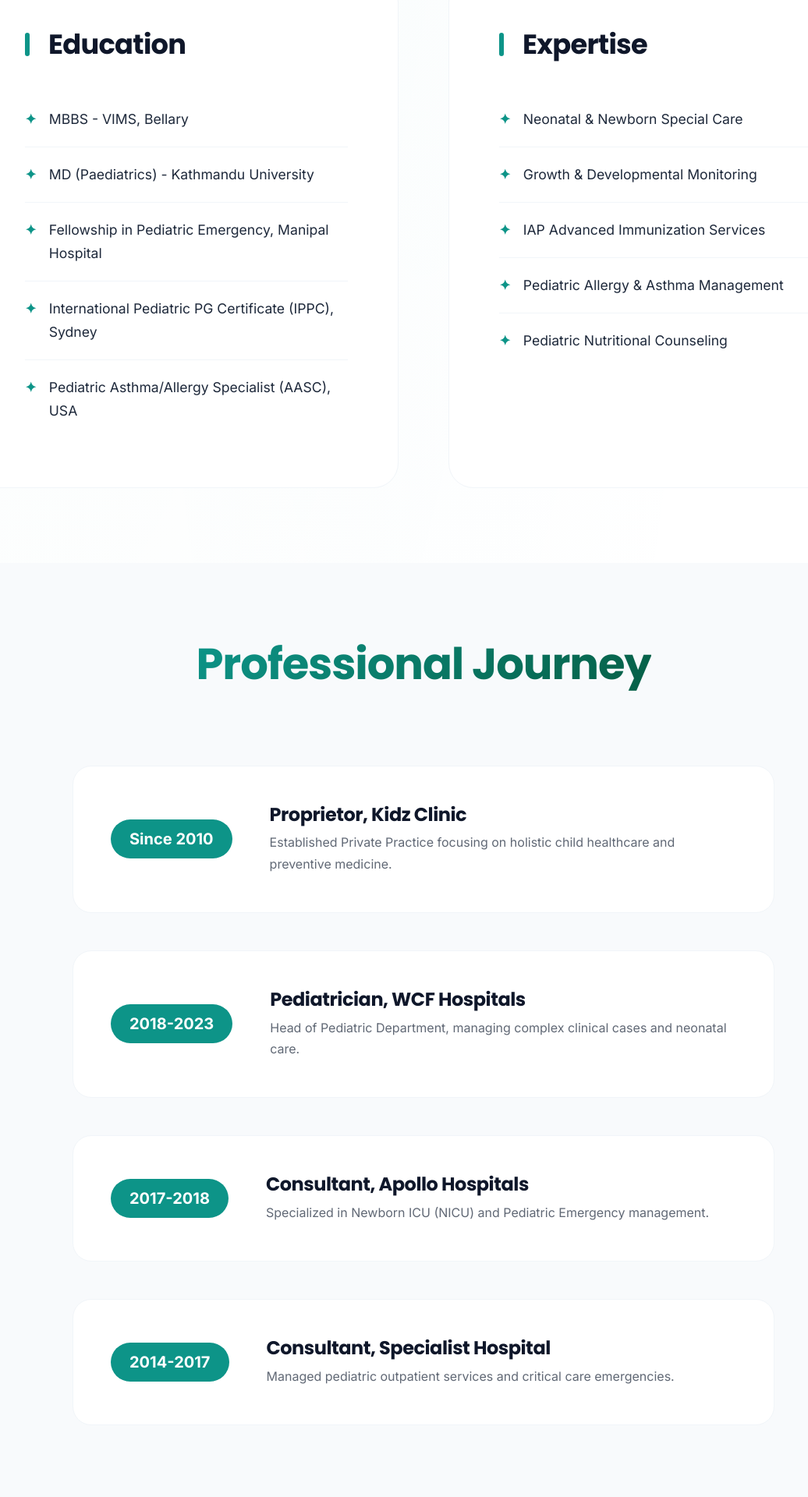
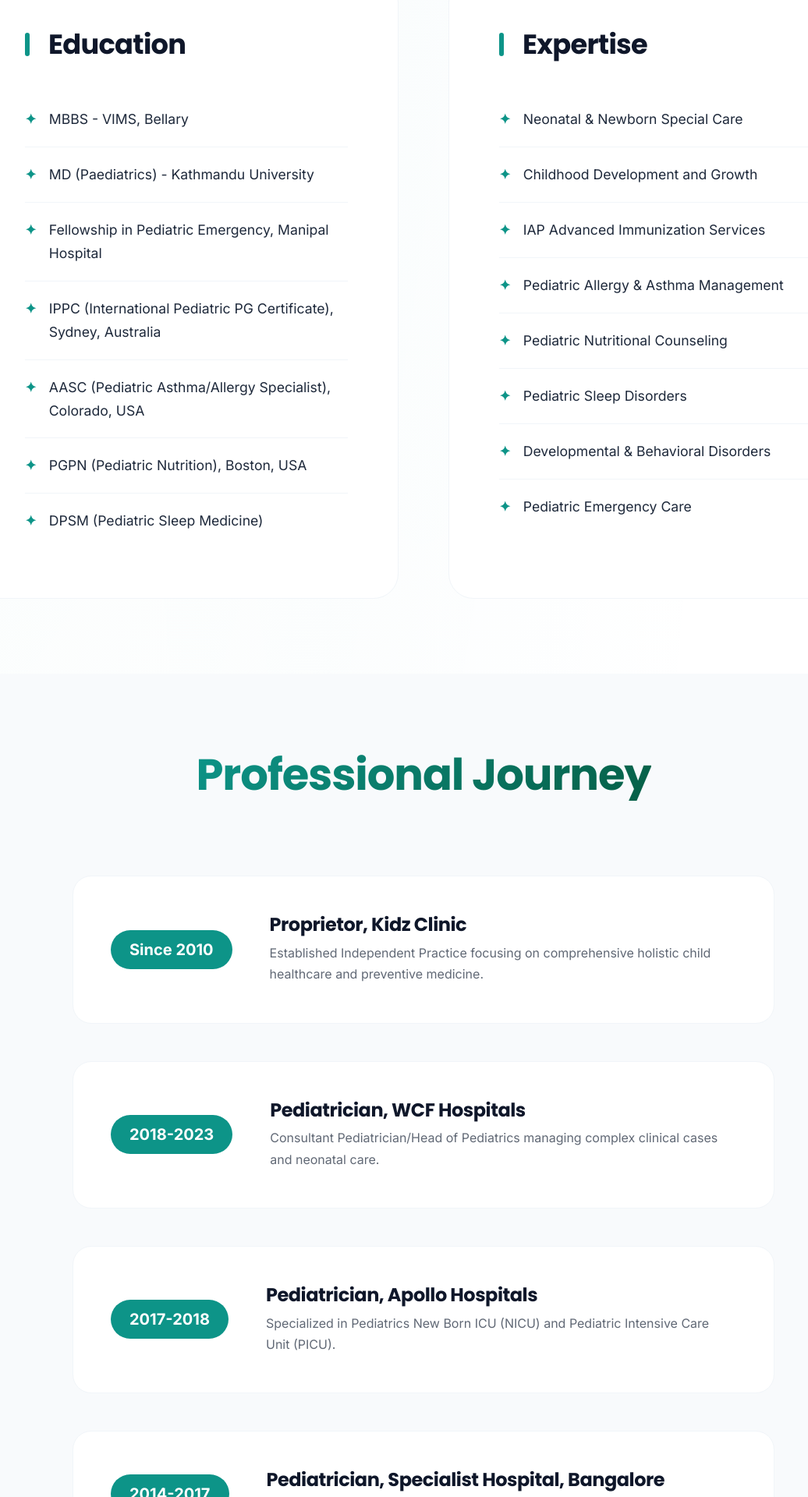
Before and after one commit to bselvakumaar/drstpushpa, a React (Vite) app: page /about in a window 1280 px wide. Shown: the part 1197-3117 px from the top of the page at 78% size, without its empty margins (97-1133 px from the left). Built offline with nearby package versions, Linux system fonts and the light colour scheme.

Commit message:
Update branding to Kidz Clinic and restore Doctor journey details

```diff
--- a/src/components/Footer.jsx
+++ b/src/components/Footer.jsx
@@ -72,7 +72,7 @@ const Footer = () => {
         <FooterSection>
           <h3>Contact Info</h3>
           <p>📞 +91 95662 93322</p>
-          <p>📧 drstpushpakidzclinic@gmail.com</p>
+          <p>📧 admin@drstpushpa.com</p>
           <p>📍 Kidz Clinic</p>
           <p style={{ paddingLeft: '1.5rem', marginTop: '-0.5rem' }}>ASR Complex, No.41 & 42, 89/5, Prakruthi Township, 1st Block, Horamavu Agara Main Road, Bangalore, Karnataka 560043.</p>
         </FooterSection>
--- a/src/pages/About.jsx
+++ b/src/pages/About.jsx
@@ -295,10 +295,12 @@ const TimelineItem = styled.div`
 
 const About = () => {
   const timelineItems = [
-    { year: 'Since 2010', title: 'Proprietor, Kidz Clinic', text: 'Established Private Practice focusing on holistic child healthcare and preventive medicine.' },
-    { year: '2018-2023', title: 'Pediatrician, WCF Hospitals', text: 'Head of Pediatric Department, managing complex clinical cases and neonatal care.' },
-    { year: '2017-2018', title: 'Consultant, Apollo Hospitals', text: 'Specialized in Newborn ICU (NICU) and Pediatric Emergency management.' },
-    { year: '2014-2017', title: 'Consultant, Specialist Hospital', text: 'Managed pediatric outpatient services and critical care emergencies.' },
+    { year: 'Since 2010', title: 'Proprietor, Kidz Clinic', text: 'Established Independent Practice focusing on comprehensive holistic child healthcare and preventive medicine.' },
+    { year: '2018-2023', title: 'Pediatrician, WCF Hospitals', text: 'Consultant Pediatrician/Head of Pediatrics managing complex clinical cases and neonatal care.' },
+    { year: '2017-2018', title: 'Pediatrician, Apollo Hospitals', text: 'Specialized in Pediatrics New Born ICU (NICU) and Pediatric Intensive Care Unit (PICU).' },
+    { year: '2014-2017', title: 'Pediatrician, Specialist Hospital, Bangalore', text: 'Consultant Pediatrician and Head of Pediatrics department.' },
+    { year: '2014-2017', title: 'Pediatrician, Ovum Hospitals, Bangalore', text: 'Consultant Pediatrician and Head of Pediatrics Emergencies.' },
+    { year: '2010-2014', title: 'Pediatrician, Manipal Hospitals, Bangalore', text: 'Pediatrics Specialist in Pediatric Emergencies, PICU and Neonatal ICU (NICU).' },
   ];
 
   return (
@@ -342,18 +344,23 @@ const About = () => {
             <li>MBBS - VIMS, Bellary</li>
             <li>MD (Paediatrics) - Kathmandu University</li>
             <li>Fellowship in Pediatric Emergency, Manipal Hospital</li>
-            <li>International Pediatric PG Certificate (IPPC), Sydney</li>
-            <li>Pediatric Asthma/Allergy Specialist (AASC), USA</li>
+            <li>IPPC (International Pediatric PG Certificate), Sydney, Australia</li>
+            <li>AASC (Pediatric Asthma/Allergy Specialist), Colorado, USA</li>
+            <li>PGPN (Pediatric Nutrition), Boston, USA</li>
+            <li>DPSM (Pediatric Sleep Medicine)</li>
           </ul>
         </InfoCard>
         <InfoCard>
           <h3>Expertise</h3>
           <ul>
             <li>Neonatal & Newborn Special Care</li>
-            <li>Growth & Developmental Monitoring</li>
+            <li>Childhood Development and Growth</li>
             <li>IAP Advanced Immunization Services</li>
             <li>Pediatric Allergy & Asthma Management</li>
             <li>Pediatric Nutritional Counseling</li>
+            <li>Pediatric Sleep Disorders</li>
+            <li>Developmental & Behavioral Disorders</li>
+            <li>Pediatric Emergency Care</li>
           </ul>
         </InfoCard>
       </GridSection>
@@ -373,6 +380,20 @@ const About = () => {
         ))}
       </TimelineSection>
 
+      <GridSection style={{ marginTop: '0' }}>
+        <InfoCard style={{ gridColumn: '1 / -1' }}>
+          <h3>Philosophy of Care</h3>
+          <ul style={{ display: 'grid', gridTemplateColumns: 'repeat(auto-fit, minmax(300px, 1fr))', gap: '0 2rem' }}>
+            <li>Holistic approach to child healthcare</li>
+            <li>Evidence-based medicine with compassion</li>
+            <li>Preventive healthcare and wellness</li>
+            <li>Early detection and intervention</li>
+            <li>Family-centered care approach</li>
+            <li>Continuous education for parents</li>
+          </ul>
+        </InfoCard>
+      </GridSection>
+
       <CTASection />
     </AboutContainer>
   );
--- a/src/pages/Contact.jsx
+++ b/src/pages/Contact.jsx
@@ -308,6 +308,13 @@ const Contact = () => {
                 <p><a href="tel:+919566293322">+91 95662 93322</a></p>
               </div>
             </div>
+            <div className="item">
+              <div className="icon">📧</div>
+              <div className="details">
+                <h4>Email Inbox</h4>
+                <p><a href="mailto:admin@drstpushpa.com">admin@drstpushpa.com</a></p>
+              </div>
+            </div>
           </ContactCard>
           <ContactCard>
             <h3>Clinical Hours</h3>
--- a/src/pages/Home.jsx
+++ b/src/pages/Home.jsx
@@ -339,7 +339,7 @@ const Home = () => {
             </div>
           </TextBlock>
           <HeroImageWrapper className="floating">
-            <img src="/Pediatric Care.jpeg" alt="Kidz Clinic Care" />
+            <img src="/Pediatric Care.jpeg" alt="Kidz Clinic" />
           </HeroImageWrapper>
         </HeroContent>
         <FloatingStats>
```
